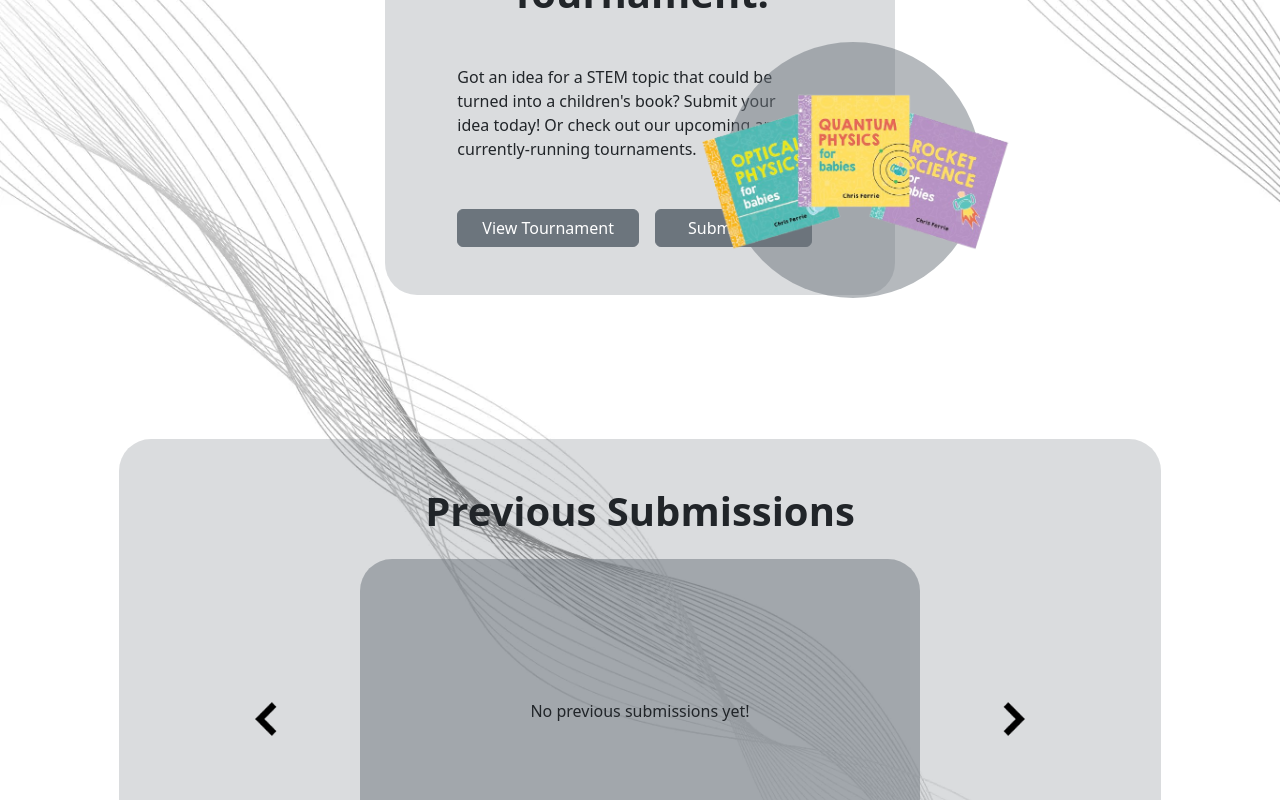
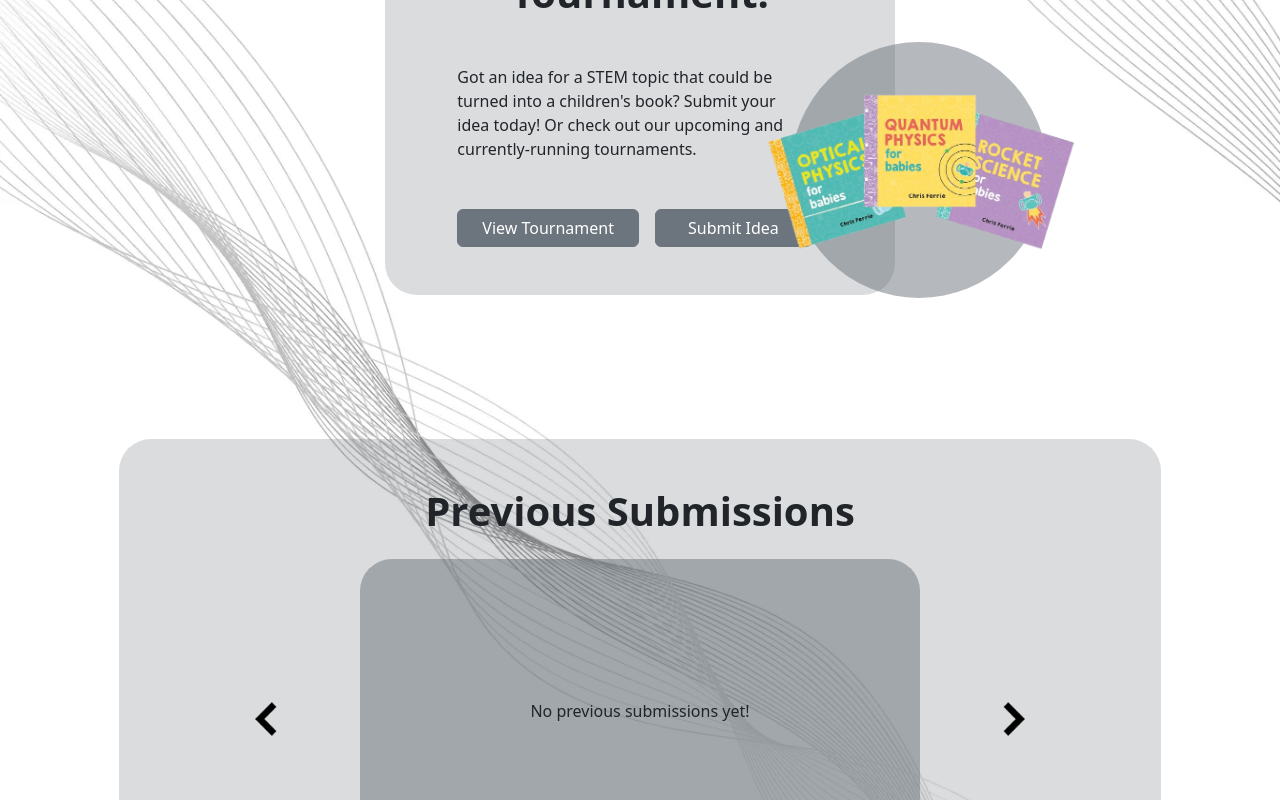
Before and after one commit to PriyaSK1601/sdsUltimateSTEM, a React (Create React App) app in the folder my-app/: page / in a window 1280 px wide. Shown: the part 377-1177 px from the top of the page. Built offline with nearby package versions, Linux system fonts and the light colour scheme; no server answers.

Commit message:
Update media query

```diff
--- a/my-app/src/styles/Home.css
+++ b/my-app/src/styles/Home.css
@@ -74,8 +74,13 @@
     width: clamp(160px, 16vw, 200px);
     height: clamp(160px, 16vw, 200px);
   }
+}*/
+
+@media (max-width: 1500px) {
+  .circle-container {
+    right: -30%;
+  }
 }
-*/
 
 @media (max-width: 768px) {
   .button-container {
```
